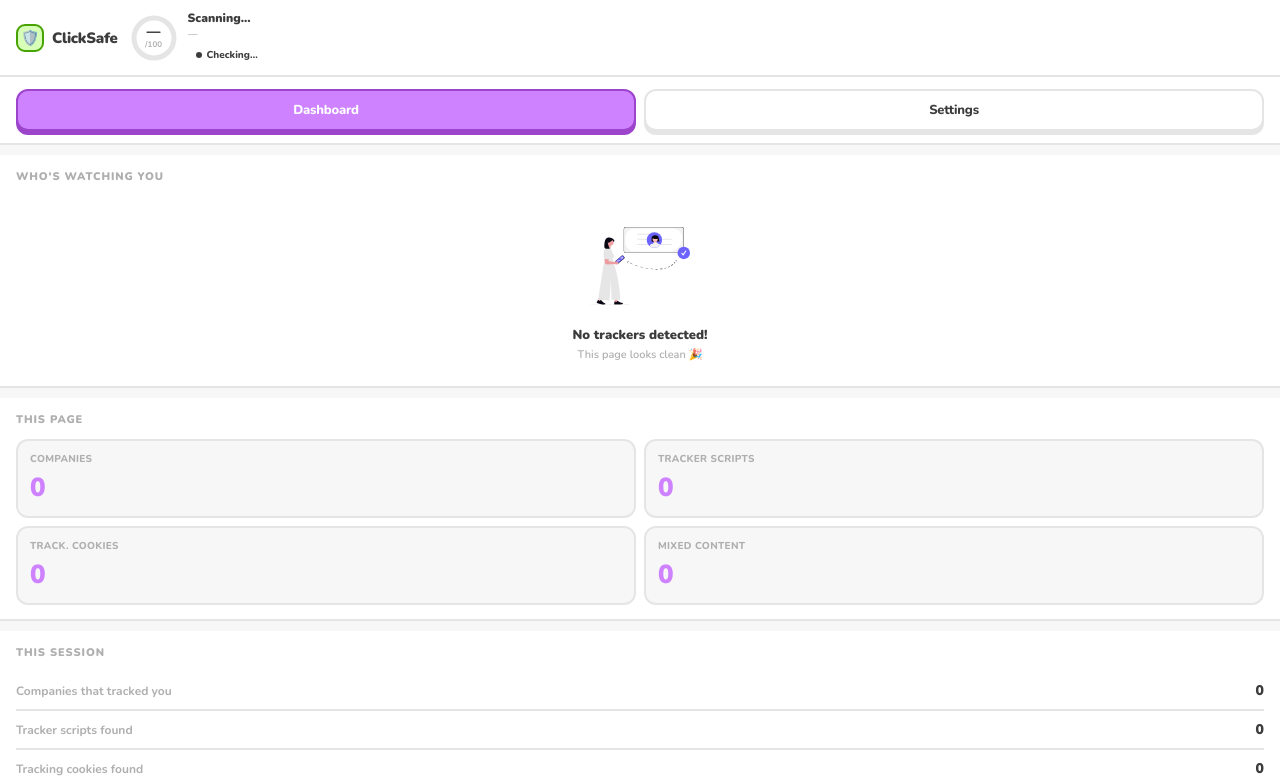
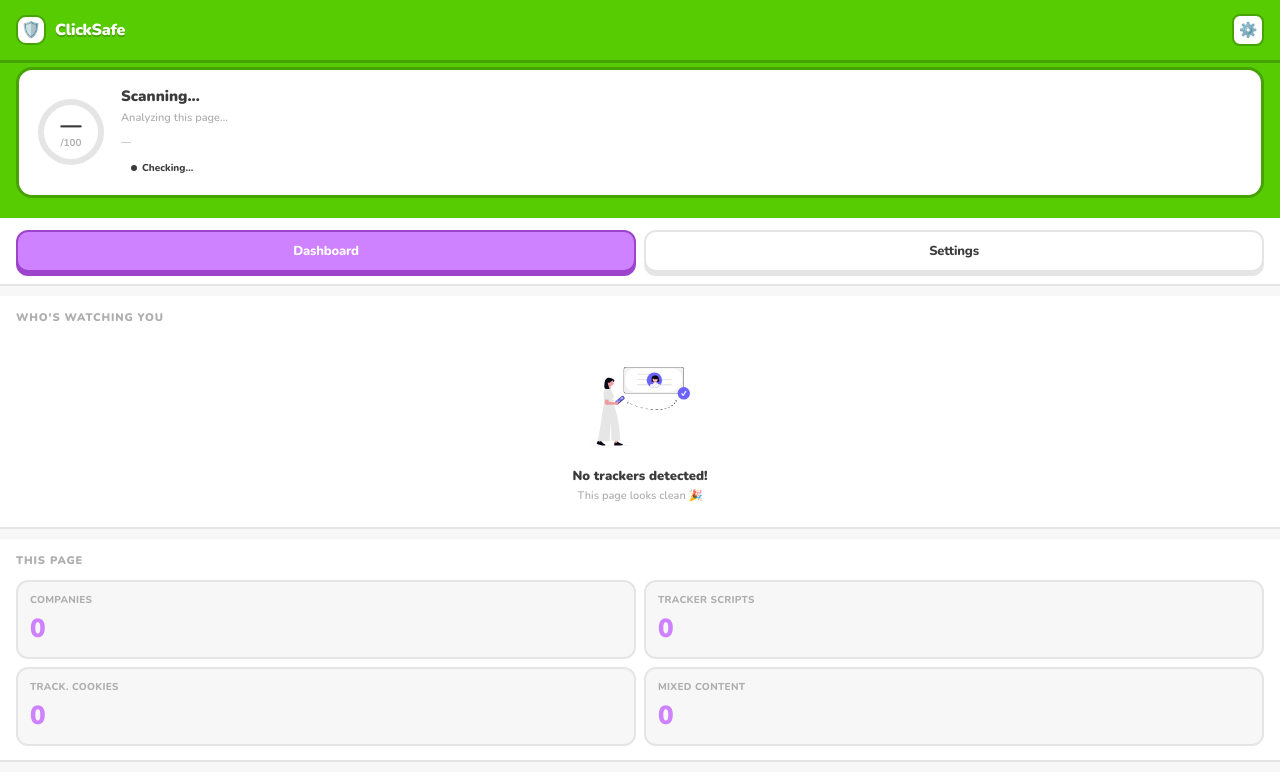
Before and after one commit to reshmiee/clicksafe-fixing, a browser extension: page frontend/sidepanel/sidepanel.html in a window 1280 px wide. Shown: the top 783 px of the page. Drawn offline with nearby package versions, Linux system fonts and the light colour scheme.

Commit message:
back to duo lol

```diff
--- a/frontend/sidepanel/sidepanel.html
+++ b/frontend/sidepanel/sidepanel.html
@@ -44,49 +44,66 @@
       overflow-x: hidden;
     }
 
-    /* HEADER — white bar with brand + score inline */
+    /* HEADER */
     .header {
-      background: var(--surface);
-      padding: 10px 16px;
+      background: var(--green);
+      padding: 14px 16px;
       display: flex;
       align-items: center;
-      gap: 12px;
+      justify-content: space-between;
       position: sticky;
       top: 0;
       z-index: 10;
-      border-bottom: 2px solid var(--border);
+      border-bottom: 3px solid var(--green-dark);
     }
-    .header-brand { display: flex; align-items: center; gap: 8px; flex-shrink: 0; }
+    .header-brand { display: flex; align-items: center; gap: 9px; }
     .brand-icon {
-      width: 28px; height: 28px;
-      background: var(--green-bg);
-      border-radius: 9px;
+      width: 30px; height: 30px;
+      background: white;
+      border-radius: 10px;
       border: 2px solid var(--green-dark);
       display: flex; align-items: center; justify-content: center;
-      font-size: 15px;
+      font-size: 16px;
     }
     .brand-name {
-      font-size: 15px; font-weight: 900; color: var(--text-dark);
+      font-size: 16px; font-weight: 900; color: white;
       letter-spacing: -0.3px;
+      text-shadow: 0 2px 0 var(--green-dark);
+    }
+    .header-btn {
+      background: white;
+      border: 2px solid var(--green-dark);
+      color: var(--green-dark);
+      width: 32px; height: 32px;
+      border-radius: var(--r-xs);
+      cursor: pointer;
+      display: flex; align-items: center; justify-content: center;
+      font-size: 15px;
+      font-weight: 900;
+      transition: transform 0.1s;
+    }
+    .header-btn:active { transform: scale(0.93); }
+
+    /* SCORE BLOCK */
+    .score-block {
+      background: var(--green);
+      padding: 4px 16px 20px;
+    }
+    .score-inner {
+      background: white;
+      border: 3px solid var(--green-dark);
+      border-radius: var(--r);
+      padding: 16px;
+      display: flex;
+      align-items: center;
+      gap: 14px;
     }
 
-    /* SCORE BLOCK — collapsed, content moved into header */
-    .score-block { display: none; }
-
-    /* Score inline (lives inside .header) */
-    .score-inner {
-      flex: 1;
-      display: flex;
-      align-items: center;
-      gap: 10px;
-      min-width: 0;
-    }
-
-    .ring-wrap { position: relative; width: 48px; height: 48px; flex-shrink: 0; }
-    .ring-wrap svg { width: 48px; height: 48px; transform: rotate(-90deg); }
-    .ring-bg  { fill: none; stroke: var(--border); stroke-width: 5; }
+    .ring-wrap { position: relative; width: 72px; height: 72px; flex-shrink: 0; }
+    .ring-wrap svg { width: 72px; height: 72px; transform: rotate(-90deg); }
+    .ring-bg  { fill: none; stroke: var(--border); stroke-width: 6; }
     .ring-arc {
-      fill: none; stroke-width: 5; stroke-linecap: round;
+      fill: none; stroke-width: 6; stroke-linecap: round;
       transition: stroke-dashoffset 0.9s cubic-bezier(.4,0,.2,1), stroke 0.4s;
     }
     .ring-inner {
@@ -94,17 +111,17 @@
       display: flex; flex-direction: column;
       align-items: center; justify-content: center;
     }
-    .ring-num { font-size: 14px; font-weight: 900; color: var(--text-dark); line-height: 1; }
-    .ring-sub { font-size: 8px; color: var(--muted); font-weight: 700; }
+    .ring-num { font-size: 21px; font-weight: 900; color: var(--text-dark); line-height: 1; }
+    .ring-sub { font-size: 10px; color: var(--muted); font-weight: 700; }
 
     .score-right { flex: 1; min-width: 0; }
-    .score-verdict { font-size: 12px; font-weight: 900; color: var(--text-dark); margin-bottom: 1px; white-space: nowrap; overflow: hidden; text-overflow: ellipsis; }
-    .score-plain   { display: none; }
-    .page-url { font-size: 10px; color: var(--muted); white-space: nowrap; overflow: hidden; text-overflow: ellipsis; margin-bottom: 4px; font-weight: 600; }
+    .score-verdict { font-size: 15px; font-weight: 900; color: var(--text-dark); margin-bottom: 4px; }
+    .score-plain   { font-size: 11px; color: var(--muted); line-height: 1.5; margin-bottom: 8px; font-weight: 600; }
+    .page-url { font-size: 10px; color: var(--muted); word-break: break-all; line-height: 1.4; margin-bottom: 8px; font-weight: 600; }
 
     .conn-pill {
       display: inline-flex; align-items: center; gap: 5px;
-      padding: 3px 8px; border-radius: 999px;
+      padding: 4px 10px; border-radius: 999px;
       font-size: 10px; font-weight: 800;
     }
     .conn-pill.secure   { background: var(--green-bg); color: var(--green-dark); border: 2px solid var(--green-dark); }
@@ -258,14 +275,18 @@
       <div class="brand-icon">🛡️</div>
       <span class="brand-name">ClickSafe</span>
     </div>
+    <button class="header-btn" id="settings-btn" title="Settings">⚙️</button>
+  </div>
+
+  <div class="score-block">
     <div class="score-inner">
       <div class="ring-wrap">
-        <svg viewBox="0 0 48 48" xmlns="http://www.w3.org/2000/svg">
-          <circle class="ring-bg"  cx="24" cy="24" r="20"/>
+        <svg viewBox="0 0 72 72" xmlns="http://www.w3.org/2000/svg">
+          <circle class="ring-bg"  cx="36" cy="36" r="30"/>
           <circle class="ring-arc" id="ring-arc"
-            cx="24" cy="24" r="20"
-            stroke-dasharray="125.7"
-            stroke-dashoffset="125.7"
+            cx="36" cy="36" r="30"
+            stroke-dasharray="188.5"
+            stroke-dashoffset="188.5"
             stroke="#58CC02"/>
         </svg>
         <div class="ring-inner">
@@ -275,7 +296,7 @@
       </div>
       <div class="score-right">
         <div class="score-verdict" id="score-verdict">Scanning…</div>
-        <div class="score-plain"   id="score-plain"></div>
+        <div class="score-plain"   id="score-plain">Analyzing this page…</div>
         <div class="page-url"      id="page-url">—</div>
         <span class="conn-pill" id="conn-pill">
           <span class="conn-dot"></span>Checking…
@@ -361,6 +382,9 @@
     document.getElementById("settings-btn2")?.addEventListener("click", () => {
       chrome.tabs.create({ url: chrome.runtime.getURL("pages/settings/settings.html") });
     });
+    document.getElementById("settings-btn")?.addEventListener("click", () => {
+      chrome.tabs.create({ url: chrome.runtime.getURL("pages/settings/settings.html") });
+    });
   </script>
 </body>
 </html>
```
